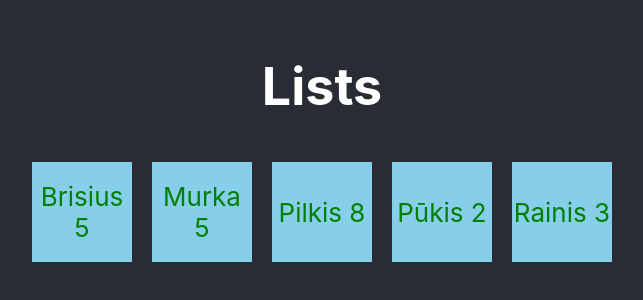
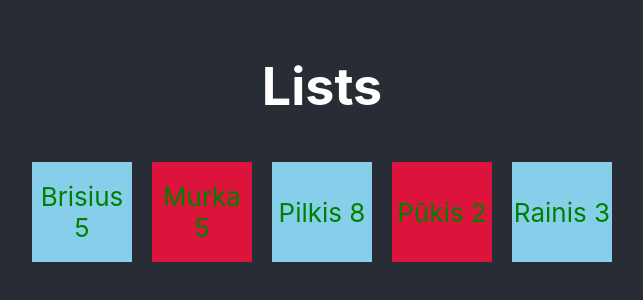
Before and after one commit to Jakavickis/drontai, a React (Create React App) app in the folder r1/: page / in a window 1280 px wide. Shown: the part 254-554 px from the top of the page, without its empty margins (318-961 px from the left). Built offline with nearby package versions, Linux system fonts and the light colour scheme.

Commit message:
cats odd id style change with react

```diff
--- a/r1/src/App.jsx
+++ b/r1/src/App.jsx
@@ -18,7 +18,7 @@ function App() {
                     {
                         // cats.map(cat => <li key={cat.id}>{cat.name}</li>)
                         [...cats].sort((a, b) => a.name.localeCompare(b.name))
-                            .map(cat => <Cat key={cat.id} cat={cat} />)
+                            .map((cat, i) => <Cat i={i} key={cat.id} cat={cat} />)
                     }
                 </div>
                 {/* <div className="container">
--- a/r1/src/Components/004/Cat.jsx
+++ b/r1/src/Components/004/Cat.jsx
@@ -1,7 +1,7 @@
-function Cat({ cat }) {
+function Cat({ cat, i }) {
 
     return (
-        <div>{cat.name} {cat.weight}</div>
+        <div style={{ backgroundColor: i % 2 ? 'crimson' : null }}>{cat.name} {cat.weight}</div>
     )
 }
 
```
